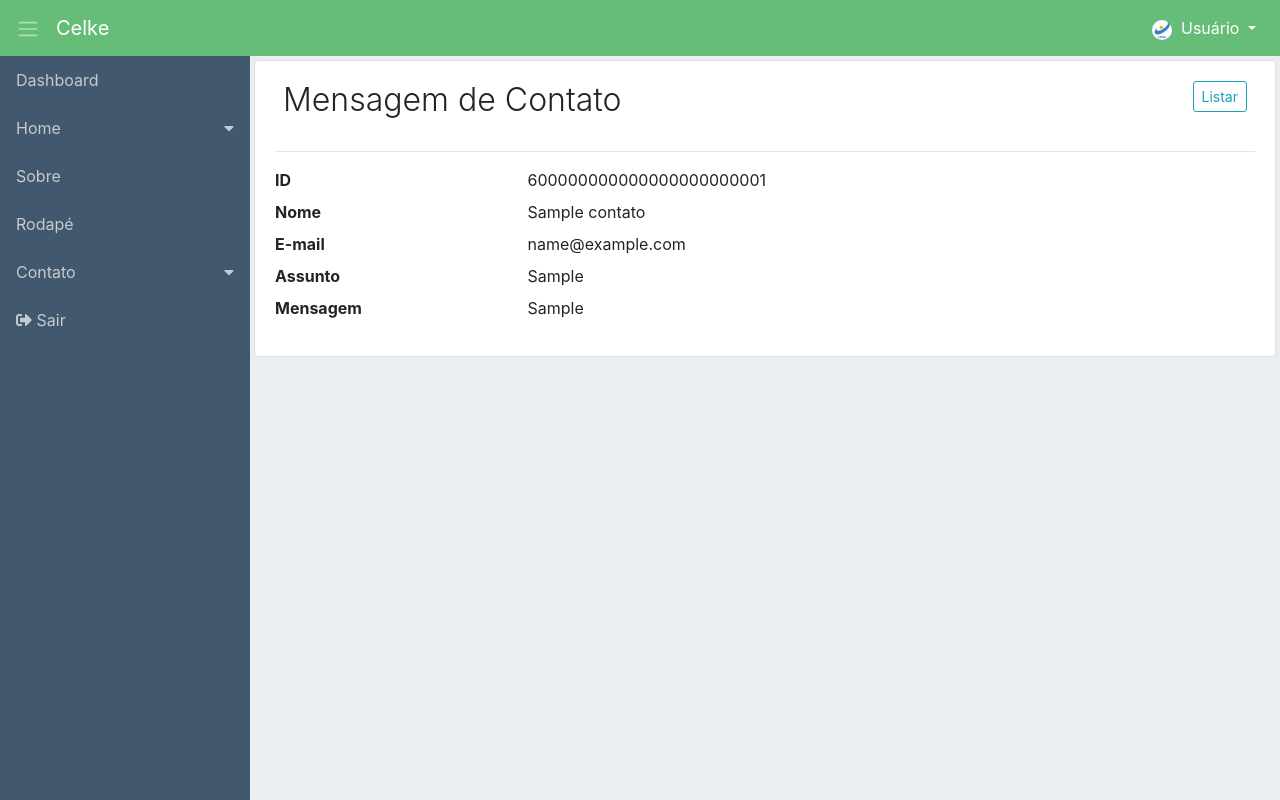
After one commit to marciocamollez/site_admin, a Node server app: page /contato/vis-contato/600000000000000000000001 in a window 1280 px wide. The commit adds this page. Run offline with Node 20, Linux system fonts and the light colour scheme; tables that the repository leaves empty hold one stand-in row (values such as "Sample post"); some libraries are stand-ins or nearby versions.

Commit message:
Visualizar detalhes da mensagem

```diff
--- a/routes/contato.js
+++ b/routes/contato.js
@@ -90,5 +90,14 @@ router.get("/list-contato", eAdmin, (req, res) => {
     })
 })
 
+router.get("/vis-contato/:id", (req, res) => {
+    Contato.findOne({ _id: req.params.id }).then((contato) => {
+        res.render("contato/vis-contato", { layout: "adm.handlebars", contato: contato })
+    }).catch((erro) => {
+        req.flash("error_msg", "Error: Nenhuma mensagem de contato encontrada!")
+        res.redirect("/contato/list-contato")
+    })
+})
+
 
 module.exports = router
--- a/views/contato/list-contato.handlebars
+++ b/views/contato/list-contato.handlebars
@@ -28,7 +28,7 @@
                         <td class="d-none d-lg-table-cell">{{assunto}}</td>
                         <td class="text-center">
                             <span class="d-none d-md-block">
-                                <a href="visualizar.html" class="btn btn-outline-primary btn-sm">Visualizar</a>
+                                <a href="/contato/vis-contato/{{_id}}" class="btn btn-outline-primary btn-sm">Visualizar</a>
                             </span>
                             <div class="dropdown d-block d-md-none">
                                 <button class="btn btn-primary dropdown-toggle btn-sm" type="button" id="acoesListar"
@@ -36,7 +36,7 @@
                                     Ações
                                 </button>
                                 <div class="dropdown-menu dropdown-menu-right" aria-labelledby="acoesListar">
-                                    <a class="dropdown-item" href="visualizar.html">Visualizar</a>
+                                    <a class="dropdown-item" href="/contato/vis-contato/{{_id}}">Visualizar</a>
                                 </div>
                             </div>
                         </td>
--- /dev/null
+++ b/views/contato/vis-contato.handlebars
@@ -0,0 +1,41 @@
+<div class="content p-1">
+    <div class="list-group-item">
+        <div class="d-flex">
+            <div class="mr-auto p-2">
+                <h2 class="display-4 titulo">Mensagem de Contato</h2>
+            </div>
+            <div class="p-2">
+                <span class="d-none d-md-block">
+                    <a href="/contato/list-contato" class="btn btn-outline-info btn-sm">Listar</a>
+                </span>
+                <div class="dropdown d-block d-md-none">
+                    <button class="btn btn-primary dropdown-toggle btn-sm" type="button" id="acoesListar"
+                        data-toggle="dropdown" aria-haspopup="true" aria-expanded="false">
+                        Ações
+                    </button>
+                    <div class="dropdown-menu dropdown-menu-right" aria-labelledby="acoesListar">
+                        <a class="dropdown-item" href="/contato/list-contato">Listar</a>
+                    </div>
+                </div>
+            </div>
+        </div>
+        <hr>
+        <dl class="row">
+            <dt class="col-sm-3">ID</dt>
+            <dd class="col-sm-9">{{contato._id}}</dd>
+
+            <dt class="col-sm-3">Nome</dt>
+            <dd class="col-sm-9">{{contato.nome}}</dd>
+
+            <dt class="col-sm-3">E-mail</dt>
+            <dd class="col-sm-9">{{contato.email}}</dd>
+
+            <dt class="col-sm-3">Assunto</dt>
+            <dd class="col-sm-9">{{contato.assunto}}</dd>
+
+            <dt class="col-sm-3">Mensagem</dt>
+            <dd class="col-sm-9">{{contato.mensagem}}</dd>
+
+        </dl>
+    </div>
+</div>
```
